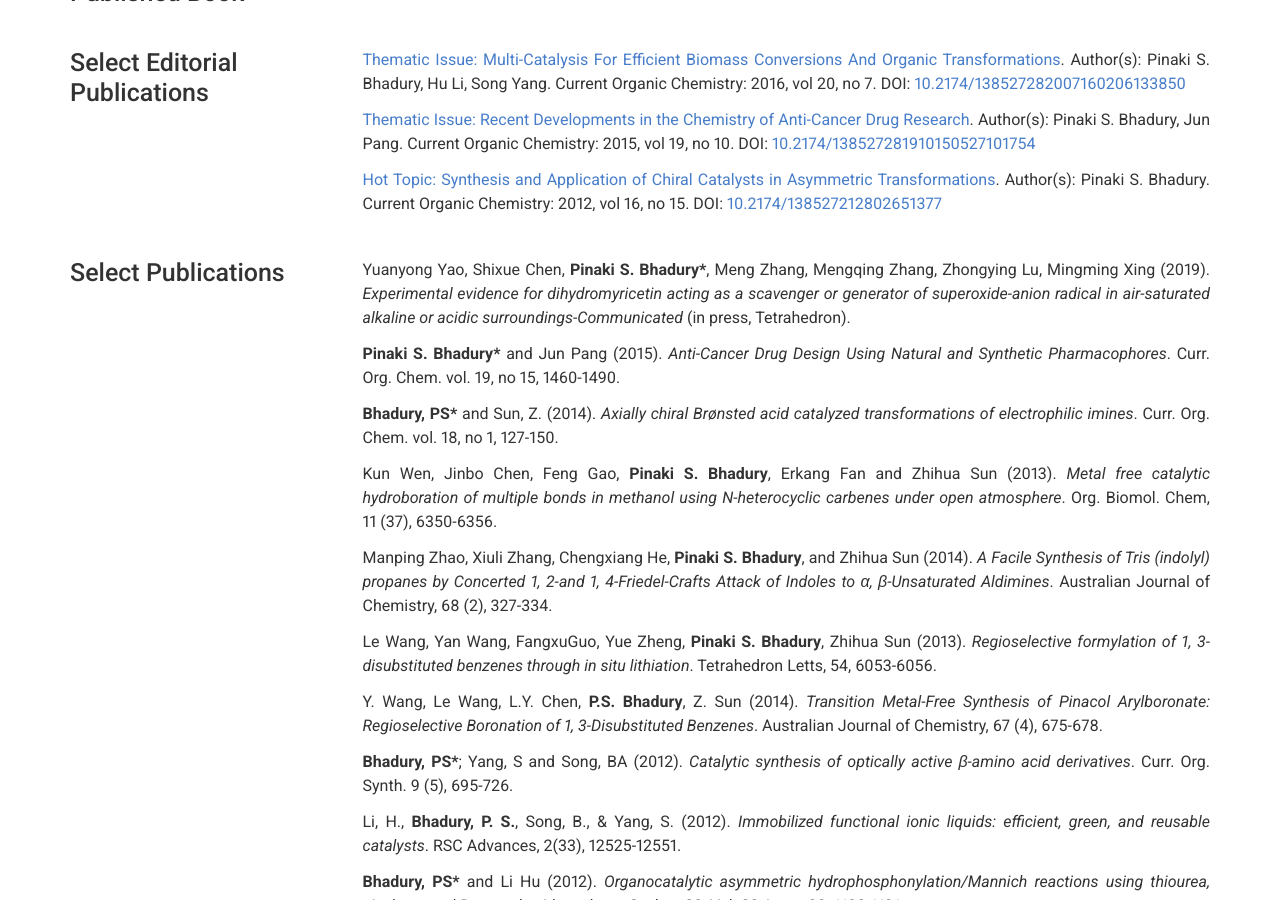
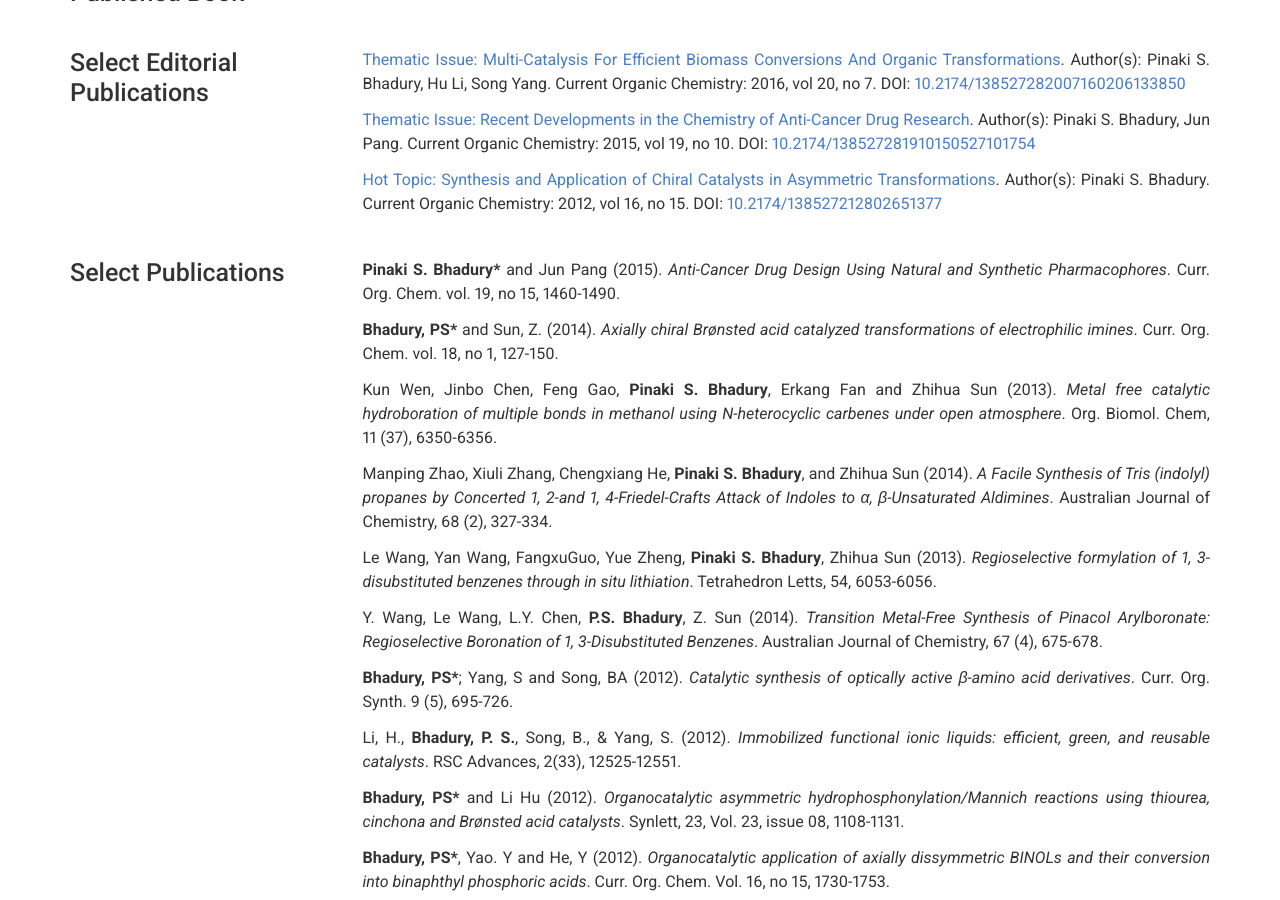
Before and after one commit to pinakibhadury/pinakibhadury.github.io, a Jekyll site: the page built from index.md, in a window 1280 px wide and 900 px high, scrolled down 879 px. Built offline with Jekyll 4.4.1, drawn with Linux system fonts in a browser that asks for light colours.

Commit message:
Update projects.yml

```diff
--- a/_data/projects.yml
+++ b/_data/projects.yml
@@ -24,8 +24,6 @@
 
 - name: Select Publications
   description: |
-    Yuanyong Yao, Shixue Chen, **Pinaki S. Bhadury\***, Meng Zhang, Mengqing Zhang, Zhongying Lu, Mingming Xing (2019). _Experimental evidence for dihydromyricetin acting as a scavenger or generator of superoxide-anion radical in air-saturated alkaline or acidic surroundings-Communicated_ (in press, Tetrahedron).
-
     **Pinaki S. Bhadury\*** and Jun Pang (2015). _Anti-Cancer Drug Design Using Natural and Synthetic Pharmacophores_. Curr. Org. Chem. vol. 19, no 15, 1460-1490.
 
     **Bhadury, PS\*** and Sun, Z. (2014). _Axially chiral Brønsted acid catalyzed transformations of electrophilic imines_. Curr. Org. Chem. vol. 18, no 1, 127-150.
```
